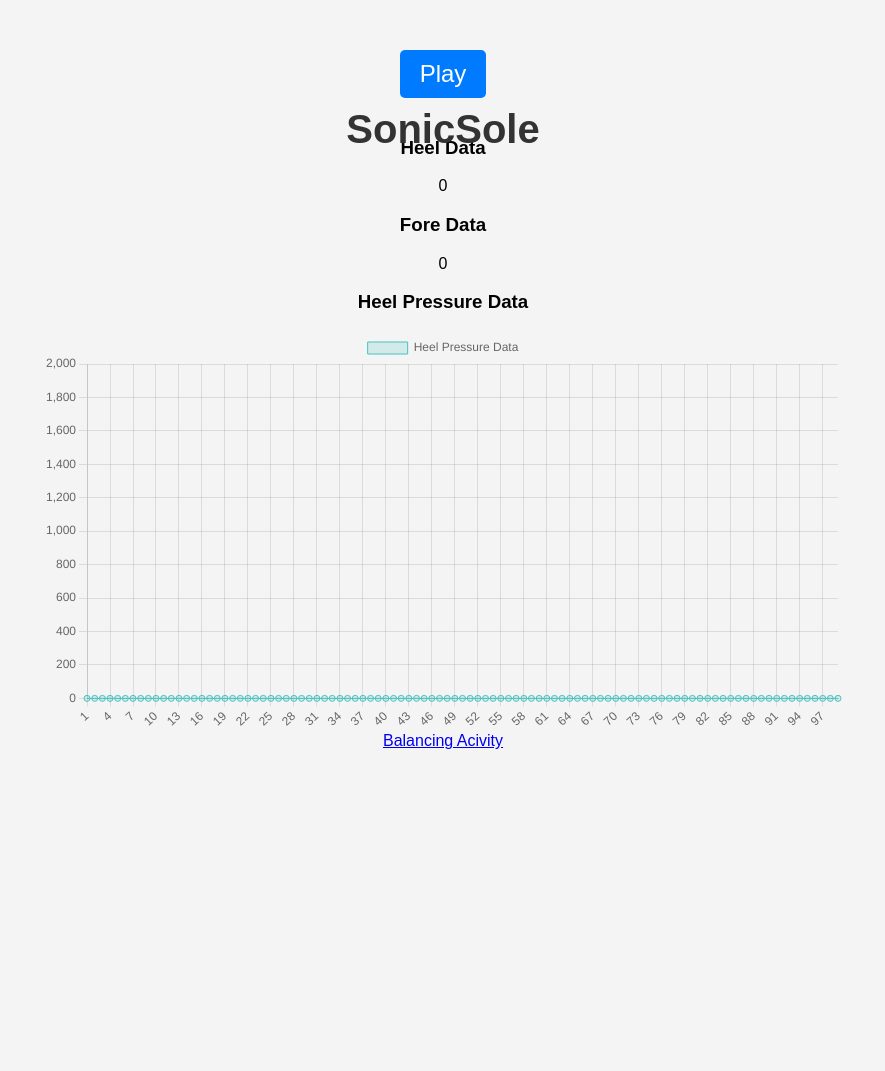
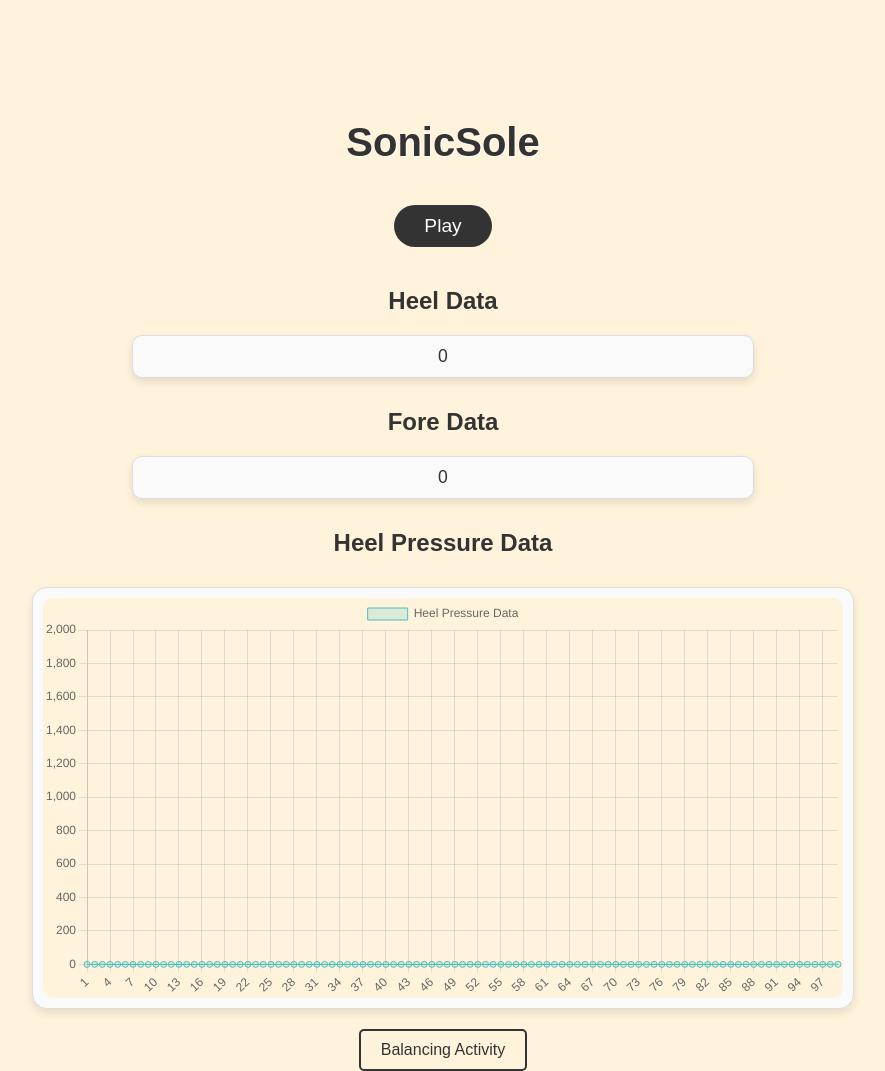
Before and after one commit to SherimaX/SonicSole, a Flask app: page /index in a window 1280 px wide. Shown: the whole page, without its empty margins (197-1082 px from the left). Before the commit the page ends 749 px from the top, so only its background shows below. Run offline with Flask 3, Linux system fonts and the light colour scheme.

Commit message:
re-reverted

```diff
--- a/web_page/templates/index.html
+++ b/web_page/templates/index.html
@@ -9,67 +9,88 @@
             display: flex;
             flex-direction: column;
             align-items: center;
-            justify-content: center;
+            justify-content: flex-start; /* Align items at the top */
             height: 100vh;
             margin: 0;
+            padding-top: 15vh; /* Space for the title */
             font-family: Arial, sans-serif;
-            background-color: #f4f4f4;
+            background-color: #fff3dc; /* Cream background */
+            color: #333; /* Dark text for contrast */
         }
         .title-container {
-            position: absolute;
-            top: 10vh;
-            width: 100%;
-            display: flex;
-            justify-content: center;
+            margin-bottom: 20px; /* Space below title */
         }
         h1 {
             font-size: 2.5em;
-            margin-bottom: 20px;
-            color: #333;
+            color: #333; /* Dark text */
+            text-shadow: 1px 1px #fff; /* Subtle shadow for depth */
+            margin: 0; /* Remove default margin */
         }
         form {
-            margin-bottom: 20px;
+            margin: 20px 0;
         }
         button {
-            font-size: 1.5em;
-            padding: 10px 20px;
-            background-color: #007bff;
-            color: white;
+            font-size: 1.2em;
+            padding: 10px 30px;
+            background-color: #333; /* Dark background for button */
+            color: #fff; /* Light text */
             border: none;
-            border-radius: 5px;
+            border-radius: 25px; /* Rounded edges */
             cursor: pointer;
-            transition: background-color 0.2s;
+            transition: background-color 0.3s, transform 0.1s; /* Smooth transitions */
         }
         button:hover {
-            background-color: #0056b3;
+            background-color: #555; /* Slightly lighter on hover */
         }
         button:active {
-            animation: clickEffect 0.2s;
+            transform: scale(0.95); /* Small shrink effect on click */
         }
-        @keyframes clickEffect {
-            0% {
-                transform: scale(1);
-                background-color: #007bff;
-            }
-            50% {
-                transform: scale(0.9);
-                background-color: #0056b3;
-            }
-            100% {
-                transform: scale(1);
-                background-color: #007bff;
-            }
+        #data-window1, #data-window2 {
+            font-size: 1.1em;
+            background-color: #fafafa; /* Slightly lighter cream for data windows */
+            padding: 10px;
+            border-radius: 10px; /* Rounded corners */
+            margin: 10px;
+            width: 80%;
+            max-width: 600px;
+            box-shadow: 0 4px 8px rgba(0, 0, 0, 0.1); /* Subtle shadow */
+            text-align: center;
+            border: 1px solid #ddd; /* Soft border for definition */
         }
-        #data-window {
-            font-size: 1.2em;
-            color: #666;
+        h3 {
+            font-size: 1.5em;
+            margin: 20px 0 10px;
+            color: #333; /* Consistent dark text */
         }
         .chart-container {
             width: 80%;
             max-width: 800px;
+            padding: 10px;
+            border-radius: 15px;
+            background-color: #fafafa; /* Consistent background for chart */
+            box-shadow: 0 4px 8px rgba(0, 0, 0, 0.1); /* Subtle shadow */
+            margin-top: 20px;
+            border: 1px solid #ddd; /* Soft border for definition */
+        }
+        canvas {
+            background-color: #fff3dc; /* Matching background color for canvas */
+            border-radius: 10px; /* Rounded edges */
+        }
+        a {
+            margin-top: 20px;
+            font-size: 1em;
+            color: #333; /* Dark text for links */
+            text-decoration: none;
+            border: 2px solid #333;
+            padding: 10px 20px;
+            border-radius: 5px; /* Rounded edges */
+            transition: background-color 0.3s, color 0.3s; /* Smooth transitions */
+        }
+        a:hover {
+            background-color: #333;
+            color: #fff; /* Invert colors on hover */
         }
     </style>
-    <!-- Use a different CDN link that does not include source maps -->
     <script src="https://cdn.jsdelivr.net/npm/chart.js"></script>
     <script>
         let myChart;
@@ -79,19 +100,16 @@
                 .then(response => response.json())
                 .then(data => {
                     document.getElementById('data-window1').innerText = data.data;
-                    // console.log("got heel_data");
                 });
             fetch('/fore_data')
                 .then(response => response.json())
                 .then(data => {
                     document.getElementById('data-window2').innerText = data.data;
-                    // console.log("got fore_data");
                 });
             fetch('/heel_graph')
                 .then(response => response.json())
                 .then(data => {
                     updateChart(data.data);
-                    // console.log("got chart data");
                 });
         }
 
@@ -154,7 +172,6 @@
     <div class="chart-container">
         <canvas id="myChart"></canvas>
     </div>
-
-    <a href="/balance">Balancing Acivity</a>
+    <a href="/balance">Balancing Activity</a>
 </body>
 </html>
```
